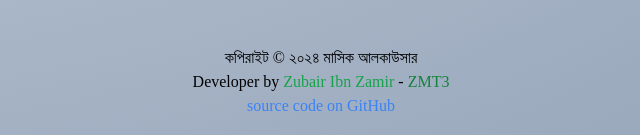
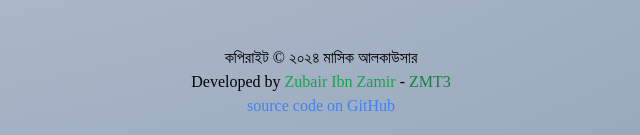
Before and after one commit to 2u841r/alkawsar-gatsby, a Gatsby site: page / in a window 1280 px wide. Shown: the part 662-797 px from the top of the page, 319-959 px from the left. Built offline with nearby package versions, Linux system fonts and the light colour scheme; Gatsby itself is replaced by a stand-in of ours; some packages are replaced by stand-ins of ours.

Commit message:
Update Layout.js

```diff
--- a/src/components/Layout.js
+++ b/src/components/Layout.js
@@ -14,7 +14,7 @@ const Layout = ({ children }) => {
         <div>
           <p> কপিরাইট © ২০২৪ মাসিক আলকাউসার</p>
           <p>
-            Developer by&nbsp;
+            Developed by&nbsp;
             <a
               className="text-green-600"
               href="https://zubairiz.com"
```
